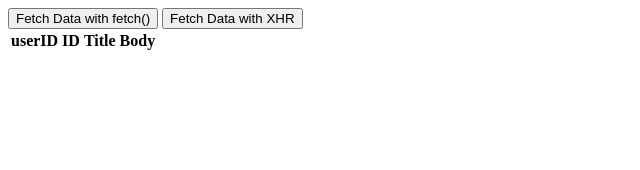
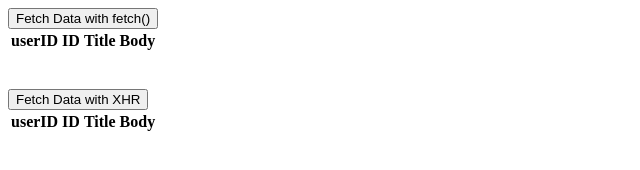
Before and after one commit to RajPatel514/JS-Lab-10, a plain HTML site: page index.html in a window 1280 px wide. Shown: the whole page, without its empty margins (0-640 px from the left). Drawn offline with Linux system fonts and the light colour scheme.

Commit message:
Spaced out the buttons and table for a clear look

```diff
--- a/index.html
+++ b/index.html
@@ -10,9 +10,8 @@
 </head>
 
 <body>
-    <div class="buttons">
+    <div class="buttonFetch">
         <button type=submit id=fetch>Fetch Data with fetch()</button>
-        <button type=submit id=fetchxhr>Fetch Data with XHR</button>
     </div>
     <div>
         <table id="outputTable">
@@ -27,6 +26,23 @@
             <tbody id="outputData"></tbody>
         </table>
     </div>
+    <br><br>
+    <div class="buttonXHR">
+        <button type=submit id=fetchxhr>Fetch Data with XHR</button>
+    </div>
+    <div>
+        <table id="outputTable2">
+            <thead>
+                <tr>
+                    <th>userID</th>
+                    <th>ID</th>
+                    <th>Title</th>
+                    <th>Body</th>
+                </tr>
+            </thead>
+            <tbody id="outputData2"></tbody>
+        </table>
+    </div>
 </body>
 
 </html>
--- a/script.js
+++ b/script.js
@@ -1,10 +1,10 @@
 
-
+//Task 1 - Api interaction use GET requests
 document.getElementById('fetch').addEventListener('click', function () {
     fetch('https://jsonplaceholder.typicode.com/posts/1')
         .then(response => {
             if (!response.ok) {
-                throw new Error('Network response was not ok');
+                throw new Error('Unkown error, try again later.');
             }
             return response.json();
         })
```
